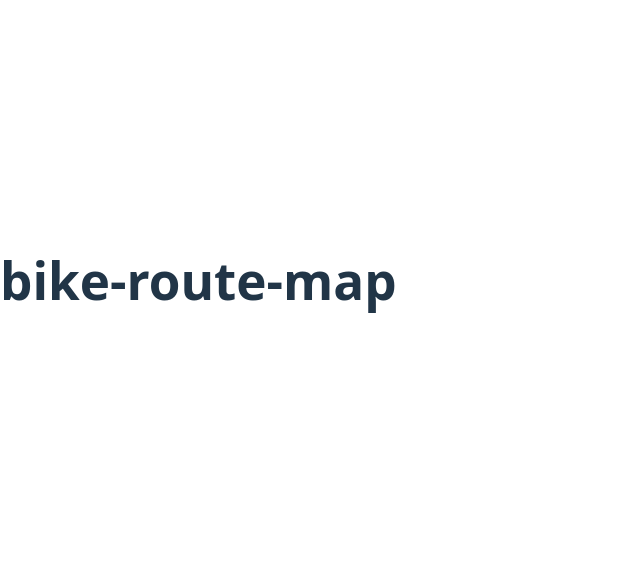
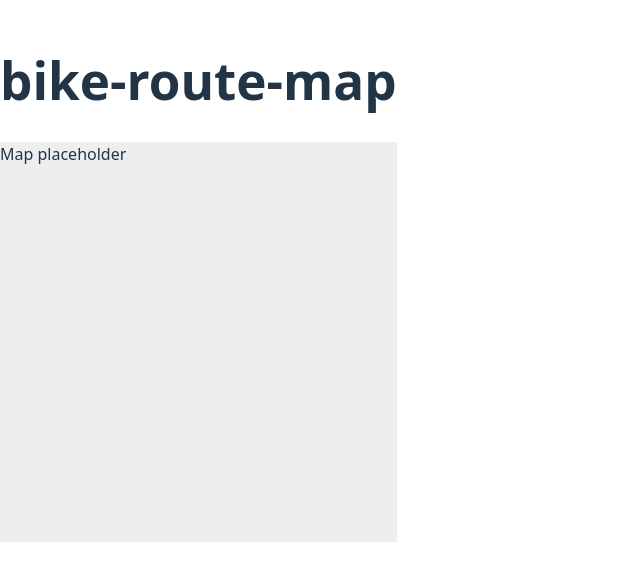
Before and after one commit to VoxelPrincess/bike-route-map, a React (Vite) app: page / in a window 1280 px wide. Shown: the part 120-700 px from the top of the page, without its empty margins (0-640 px from the left). Built offline with nearby package versions, Linux system fonts and the light colour scheme.

Commit message:
feat: Set up basic folder structure [#2]

```diff
--- a/src/App.tsx
+++ b/src/App.tsx
@@ -1,11 +1,14 @@
 // NOTE: App entry point — minimal setup for now
 // TODO: Refactor structure when adding routing or more components
+import React from 'react';
+import Map from './components/Map';
 
 function App() {
   console.log("App loaded"); // debug log
   return (
     <div>
       <h1>bike-route-map</h1>
+      <Map />
     </div>
   );
 }
--- /dev/null
+++ b/src/components/Map.tsx
@@ -0,0 +1,16 @@
+// TODO: implement interactive map component
+// WHY: will hold Leaflet map logic
+
+import React from 'react';
+
+const Map = () => {
+  console.log("Map component loaded"); // NOTE: temporary log for testing
+
+  return (
+    <div style={{ height: '400px', backgroundColor: '#eee' }}>
+      Map placeholder
+    </div>
+  );
+};
+
+export default Map;
```
